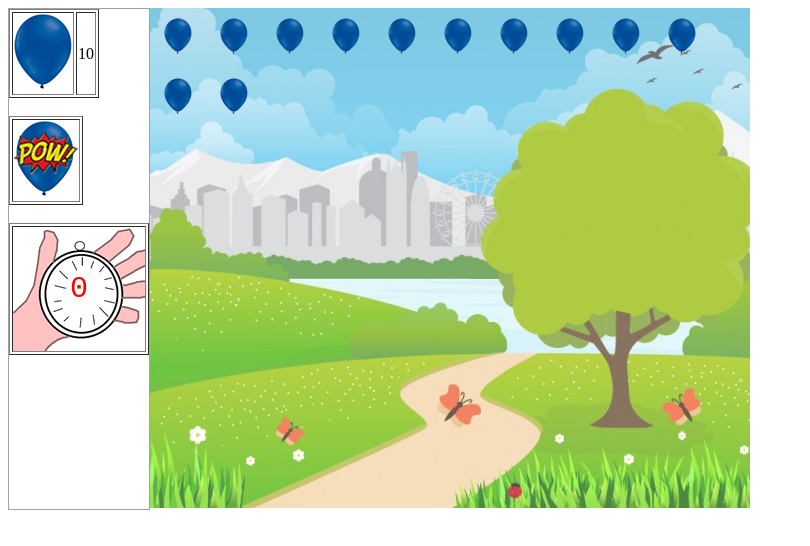
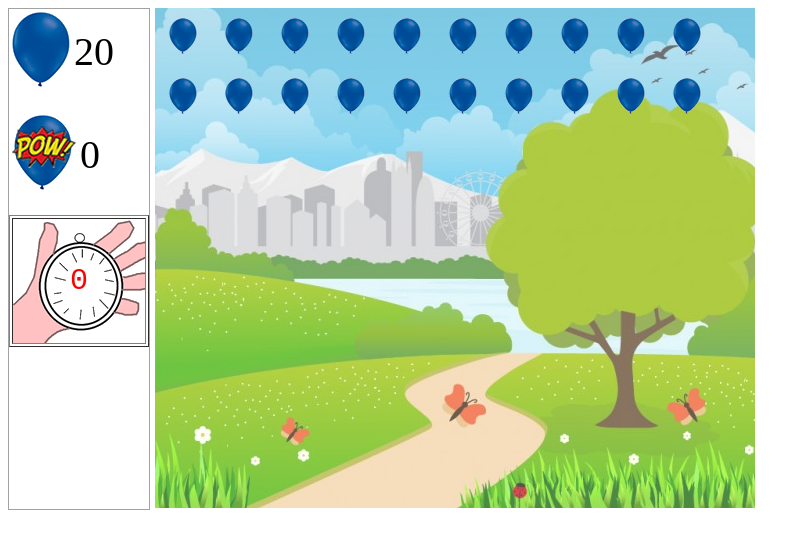
Before and after one commit to lucasaobarbosa/projeto-estourando-baloes, a plain HTML site: page jogo.html in a window 1280 px wide. Shown: the whole page, without its empty margins (0-810 px from the left). Drawn offline with Linux system fonts and the light colour scheme.

Commit message:
Finalizado parte 2

```diff
--- a/jogo.html
+++ b/jogo.html
@@ -7,19 +7,25 @@
 </head>
 
 <body onload="iniciaJogo()"> <!-- Chamando a função quando a página for carregada -->
-    <div style="float:left; width: auto; height: 500px; background: #FFFF; border: solid 1px #a2a2a2;">
-        <table border="1"> <!-- Inserindo uma borada entre a imagem e o numero de balões -->
+    <div style="float:left; width: auto; height: 500px; background: #FFFF; border: solid 1px #a2a2a2; margin-right: 5px;">
+        <table border="0"> <!-- Inserindo uma borada entre a imagem e o numero de balões -->
             <tr>
-                <td><img src="imagens/balao_azul_grande.png"></td>
-                <td>10</td>
+                <td>
+                    <img src="imagens/balao_azul_grande.png" />
+                </td>
+                <td>
+                    <span id="baloes_inteiros" style="font-size: 40px;"></span>
+                </td>
             </tr>
         </table>
+
         <br /> <!-- Quebra de linha -->
-
-        <table border="1"> <!-- Inserindo uma borada entre a imagem e o numero de balões -->
+        <table border="0"> <!-- Inserindo uma borada entre a imagem e o numero de balões -->
             <tr>
                 <td><img src="imagens/balao_azul_grande_estourado.png"></td>
-                <span id="baloes_inteiros"></span>
+                <td>
+                    <span id="baloes_estourados" style="font-size: 40px;"></span>
+                </td>
             </tr>
         </table>
         <br /> <!-- Quebra de linha -->
--- a/jogo.js
+++ b/jogo.js
@@ -23,12 +23,15 @@ function iniciaJogo() {
     document.getElementById('cronometro').innerHTML = tempo_segundos; /*  <!-- Inserindo o cronometro dentro da imagem --> */
 
     /* Quantidade de balões */
-    var qtde_baloes = 12;
-    cria_baloes(qtde_baloes);
-}
+	var qtde_baloes = 20;
+
+	cria_baloes(qtde_baloes);
+
 
 /* Imprimir quantidade de balões inteiros*/
 document.getElementById('baloes_inteiros').innerHTML = qtde_baloes; /* Adiciona a quantidade de balões de acordo com o delcarado em qtde_balões */
+document.getElementById('baloes_estourados').innerHTML = 0;
+}
 
 /* Criando balões */
 function cria_baloes(qtde_baloes) {
```
